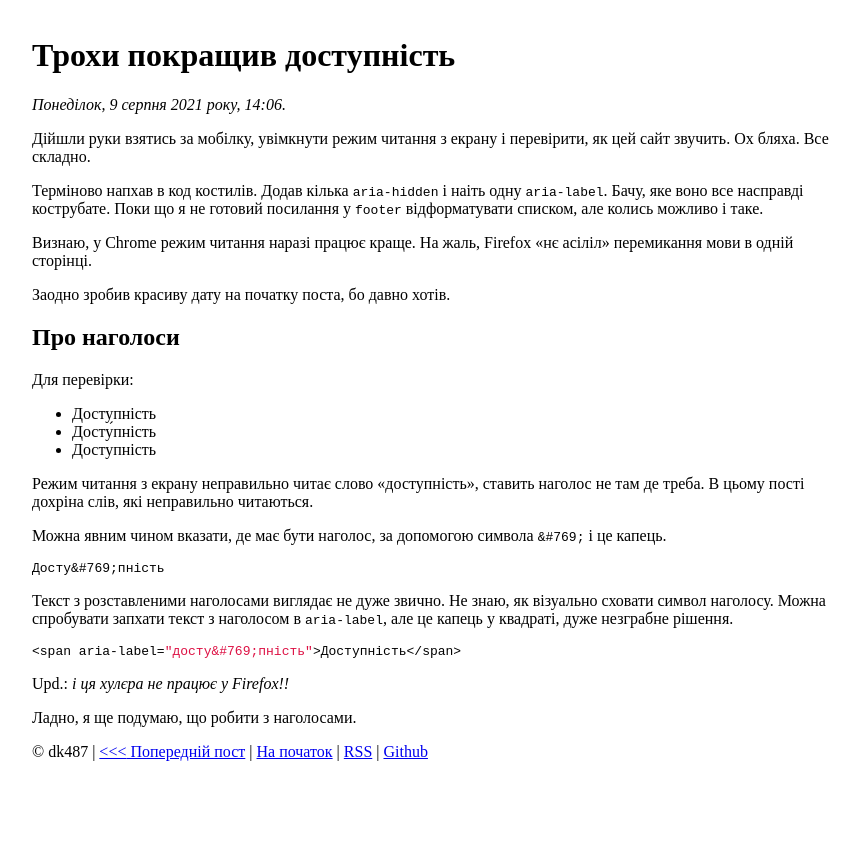
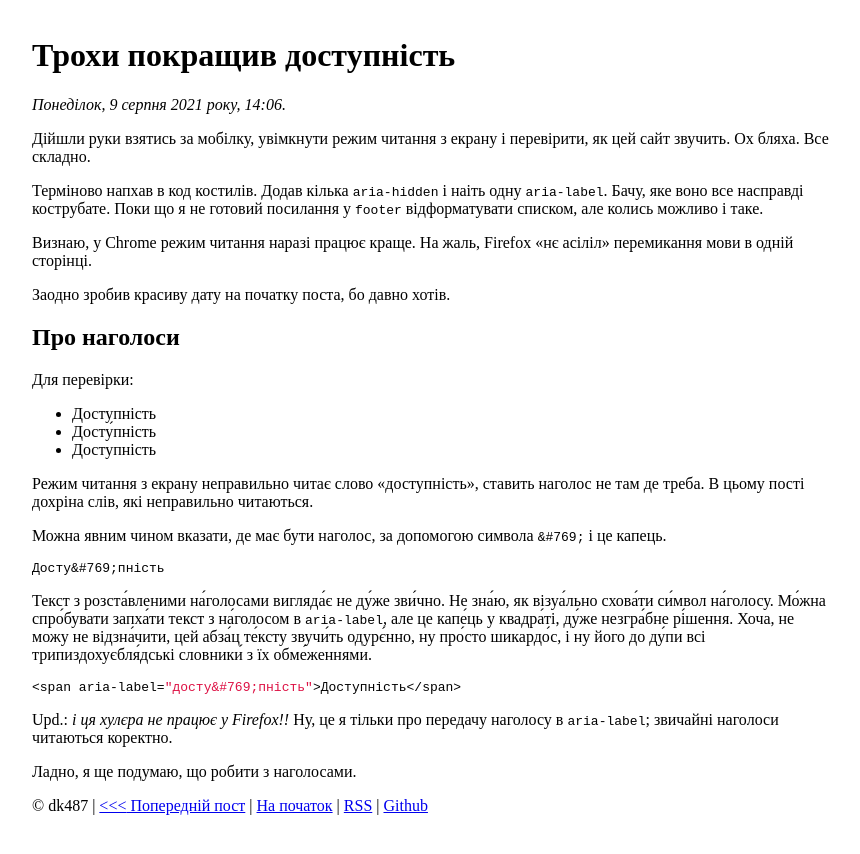
Before and after one commit to dk487/test.de.co.ua, a Jekyll site: the page built from _posts/2021/2021-08-09-better-accessibility.md, in a window 1280 px wide. Shown: the top 854 px of the page, without its empty margins (208-1068 px from the left). Built offline with Jekyll 4.4.1, drawn with Linux system fonts in a browser that asks for light colours.

Commit message:
Post update more

````diff
--- a/_posts/2021/2021-08-09-better-accessibility.md
+++ b/_posts/2021/2021-08-09-better-accessibility.md
@@ -29,12 +29,12 @@ date: 2021-08-09 17:06:19 +03:00
 Досту&#769;пність
 ```
 
-Текст з розставленими наголосами виглядає не дуже звично. Не знаю, як візуально сховати символ наголосу. Можна спробувати запхати текст з наголосом в `aria-label`, але це капець у квадраті, дуже незграбне рішення.
+Текст з розста&#769;вленими на&#769;голосами вигляда&#769;є не ду&#769;же зви&#769;чно. Не зна&#769;ю, як візуа&#769;льно схова&#769;ти си&#769;мвол на&#769;голосу. Мо&#769;жна спро&#769;бувати запха&#769;ти текст з на&#769;голосом в `aria-label`, але це капе&#769;ць у квадра&#769;ті, ду&#769;же незгра&#769;бне рі&#769;шення. Хоча, не можу не відзна&#769;чити, цей абза&#769;ц те&#769;ксту звучи&#769;ть одурє&#769;нно, ну про&#769;сто шикардо&#769;с, і ну його до ду&#769;пи всі трипиздохуєбля&#769;дські словники&#769; з їх обме&#769;женнями.
 
 ```html
 <span aria-label="досту&#769;пність">Доступність</span>
 ```
 
-<span lang="en" aria-label="update">Upd.:</span> _і ця хулєра не працює у Firefox!!_
+<span lang="en" aria-label="update">Upd.:</span> _і ця хулєра не працює у Firefox!!_ Ну, це я тільки про передачу наголосу в `aria-label`; звичайні наголоси читаються коректно.
 
 Ладно, я ще подумаю, що робити з наголосами.
````
